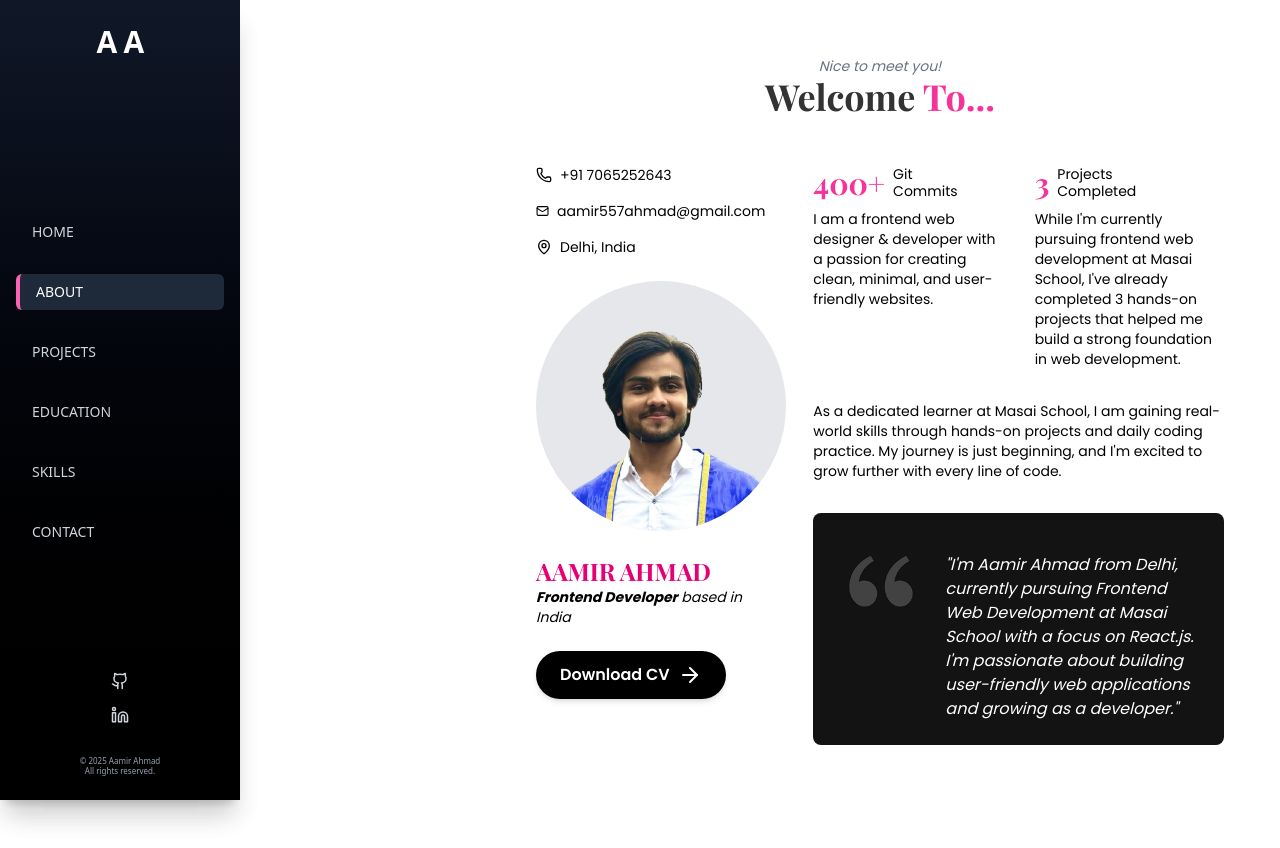
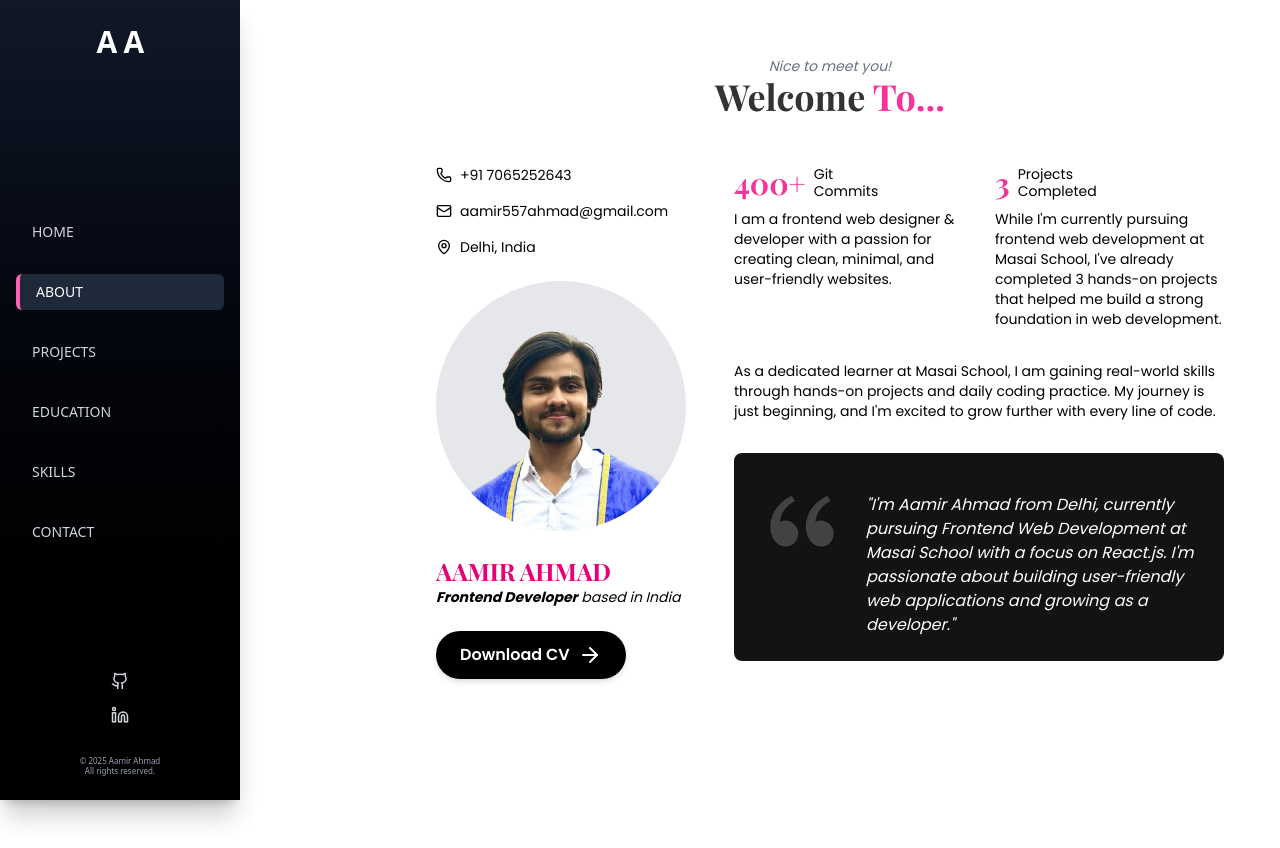
Before and after one commit to Aamir-786687/Portfolio, a React (Vite) app in the folder portfolio_react/: page /about in a window 1280 px wide. Built offline with nearby package versions, Linux system fonts and the light colour scheme.

Commit message:
Portfolio Updated

```diff
--- a/portfolio_react/src/pages/About.jsx
+++ b/portfolio_react/src/pages/About.jsx
@@ -8,7 +8,7 @@ export default function About() {
   return (
     <div className="flex min-h-screen bg-white">
       <Sidebar activePage="about" />
-      <main className="w-full md:ml-[240px] flex-1">
+      <main className="w-full md:ml-[140px] flex-1">
         <div className="max-w-6xl mx-auto p-4 sm:p-6 md:p-8">
           <p className="italic text-sm text-gray-500 font-['Poppins'] text-center ">Nice to meet you!</p>
 
--- a/portfolio_react/src/pages/Education.jsx
+++ b/portfolio_react/src/pages/Education.jsx
@@ -4,7 +4,7 @@ import { GraduationCap } from "lucide-react";
 const Education = () => {
   return (
     <div className="flex min-h-screen bg-white">
-      <main className="w-full md:ml-[240px] flex-1 p-4 sm:p-6 md:p-8">
+      <main className="w-full md:ml-[140px] flex-1 p-4 sm:p-6 md:p-8">
         <div className="max-w-6xl mx-auto">
           <h1 className="text-2xl sm:text-3xl font-bold mb-6 md:mb-8 font-['Playfair_Display']">
             Education
--- a/portfolio_react/src/pages/Home.jsx
+++ b/portfolio_react/src/pages/Home.jsx
@@ -7,7 +7,7 @@ export default function Home() {
     <div className="flex min-h-screen bg-white relative">
       <Sidebar />
 
-      <div className="w-full md:ml-[240px] flex flex-col md:flex-row items-center justify-between px-4 sm:px-6 md:px-10 py-10 md:py-20">
+      <div className="w-full md:ml-[140px] flex flex-col md:flex-row items-center justify-between px-4 sm:px-6 md:px-10 py-10 md:py-20">
         {/* Left Section */}
         <div className="max-w-xl space-y-4 md:space-y-6 text-center md:text-left">
           <h1 className="text-4xl sm:text-5xl md:text-7xl font-extrabold leading-tight font-['Playfair_Display'] tracking-tight">
--- a/portfolio_react/src/pages/Projects.jsx
+++ b/portfolio_react/src/pages/Projects.jsx
@@ -27,7 +27,7 @@ export default function Projects() {
 
   return (
     <div className="flex min-h-screen bg-white">
-      <main className="w-full md:ml-[240px] flex-1 p-4 sm:p-6 md:p-8">
+      <main className="w-full md:ml-[140px] flex-1 p-4 sm:p-6 md:p-8">
         <div className="max-w-6xl mx-auto">
         <h2 className="mb-8 sm:mb-12 text-center font-['Playfair_Display']">
               <span className="text-3xl sm:text-4xl font-bold text-[#333]">Recent{' '}</span>
```
